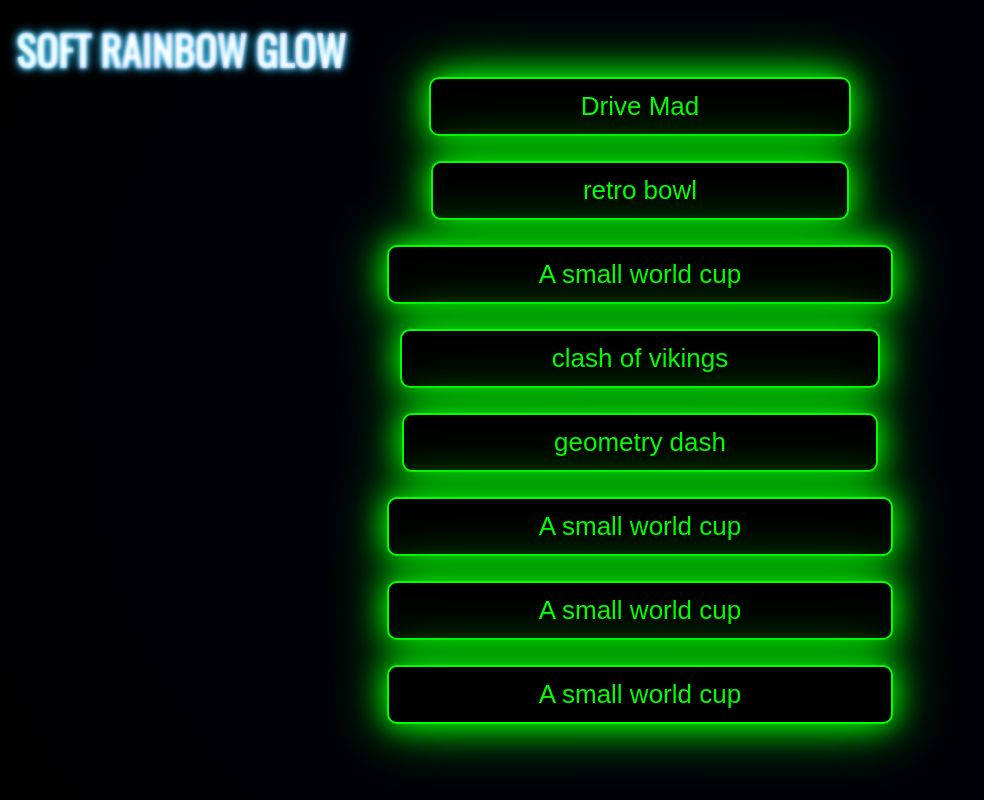
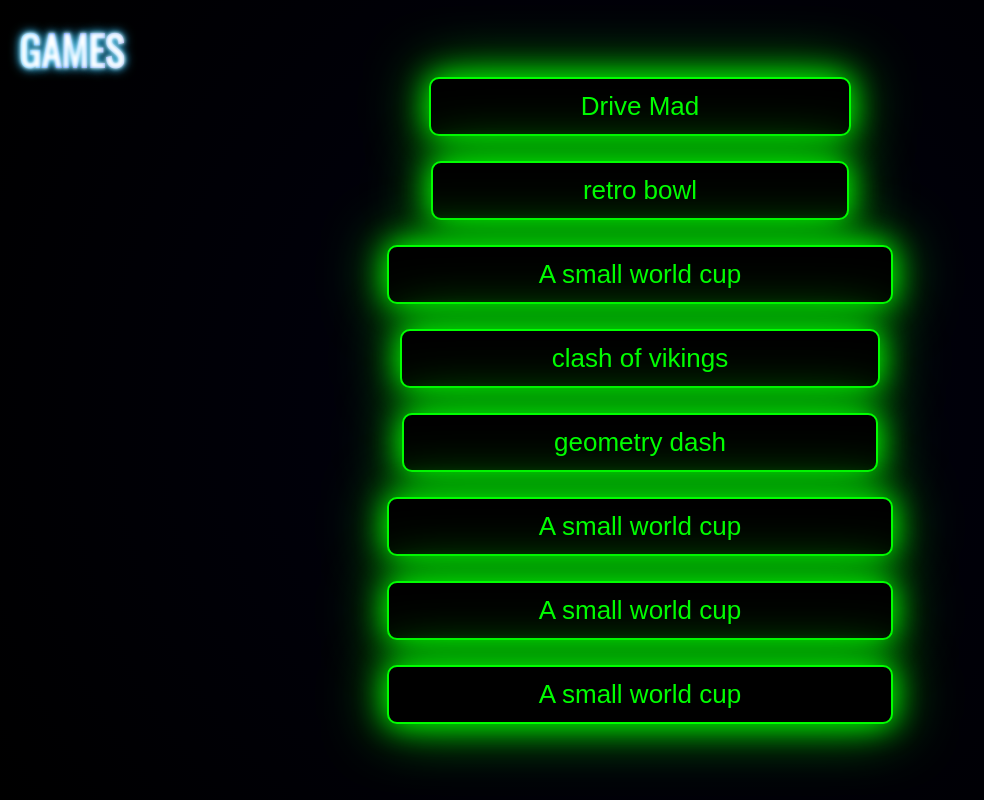
Before and after one commit to dkmelter/67, a plain HTML site: page index.html in a window 1280 px wide. Shown: the whole page, without its empty margins (0-984 px from the left). Drawn offline with nearby package versions, Linux system fonts and the light colour scheme.

Commit message:
Update index.html

```diff
--- a/index.html
+++ b/index.html
@@ -3,7 +3,7 @@
 <head>
 <meta charset="UTF-8">
 <meta name="viewport" content="width=device-width, initial-scale=1.0">
-<title>Soft Glowing Rainbow Heading</title>
+<title>games</title>
 <style>
   body {
     margin: 0;
@@ -55,7 +55,7 @@
 </style>
 </head>
 <body>
-  <h1>Soft Rainbow Glow</h1>
+  <h1>games</h1>
 </body>
 </html>
 
```
